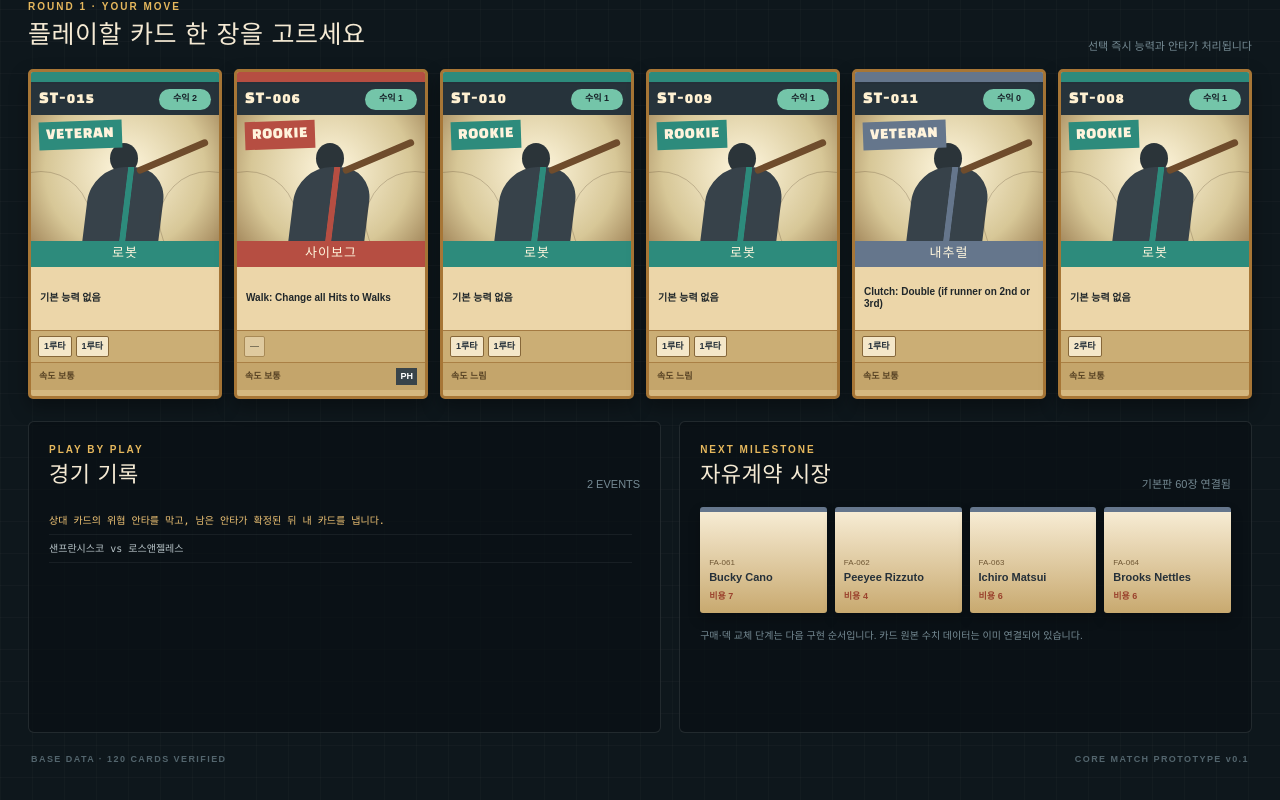
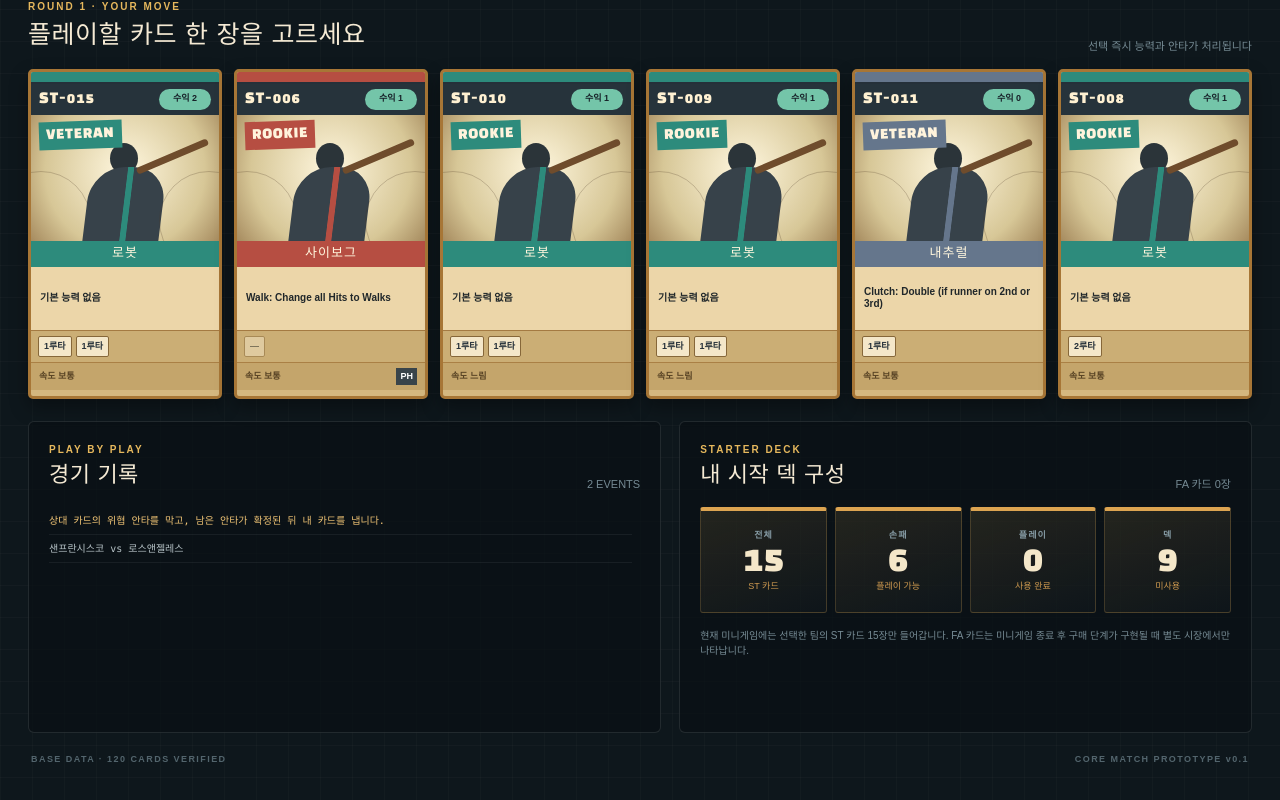
Before and after one commit to Drayage/BH45, a Next.js app: page / in a window 1280 px wide. Shown: the part 823-1623 px from the top of the page. Built offline with nearby package versions, Linux system fonts and the light colour scheme; a web font is replaced by a local one.

Commit message:
Clarify starter deck composition

```diff
--- a/app/game-prototype.tsx
+++ b/app/game-prototype.tsx
@@ -1,6 +1,6 @@
 "use client";
 
-import { useMemo, useState } from "react";
+import { useState } from "react";
 import cardData from "@/data/base-cards.json";
 
 type PlayerType = "natural" | "cyborg" | "robot";
@@ -78,7 +78,14 @@ function shuffle<T>(input: T[]) {
 }
 
 function makeSide(team: string): Side {
-  const deck = shuffle(cards.filter((card) => card.category === "starter" && card.team === team));
+  const deck = shuffle(
+    cards.filter(
+      (card) =>
+        card.category === "starter" &&
+        card.id.startsWith("ST-") &&
+        card.team === team,
+    ),
+  );
   return {
     team,
     deck: deck.slice(6),
@@ -344,7 +351,6 @@ export function GamePrototype() {
   const [selectedTeam, setSelectedTeam] = useState("San Francisco");
   const [game, setGame] = useState<GameState>(() => makeGame("San Francisco"));
   const [showRules, setShowRules] = useState(false);
-  const freeAgents = useMemo(() => cards.filter((card) => card.category === "free_agent").slice(0, 4), []);
 
   function restart(team = selectedTeam) {
     setGame(makeGame(team));
@@ -522,19 +528,18 @@ export function GamePrototype() {
           </div>
         </article>
 
-        <article className="market-preview">
+        <article className="deck-status">
           <div className="section-heading compact">
-            <div><p>NEXT MILESTONE</p><h2>자유계약 시장</h2></div>
-            <span>기본판 60장 연결됨</span>
+            <div><p>STARTER DECK</p><h2>내 시작 덱 구성</h2></div>
+            <span>FA 카드 0장</span>
           </div>
-          <div className="market-cards">
-            {freeAgents.map((card) => (
-              <div key={card.id} className={`market-card type-${card.type}`}>
-                <span>{card.id}</span><b>{card.name}</b><em>비용 {card.cost}</em>
-              </div>
-            ))}
+          <div className="deck-counts">
+            <div><span>전체</span><strong>15</strong><em>ST 카드</em></div>
+            <div><span>손패</span><strong>{game.player.hand.length}</strong><em>플레이 가능</em></div>
+            <div><span>플레이</span><strong>{game.player.played.length}</strong><em>사용 완료</em></div>
+            <div><span>덱</span><strong>{game.player.deck.length}</strong><em>미사용</em></div>
           </div>
-          <p className="coming-note">구매·덱 교체 단계는 다음 구현 순서입니다. 카드 원본 수치 데이터는 이미 연결되어 있습니다.</p>
+          <p className="coming-note">현재 미니게임에는 선택한 팀의 ST 카드 15장만 들어갑니다. FA 카드는 미니게임 종료 후 구매 단계가 구현될 때 별도 시장에서만 나타납니다.</p>
         </article>
       </section>
 
--- a/app/globals.css
+++ b/app/globals.css
@@ -252,14 +252,15 @@ button:focus-visible { outline: 3px solid #f6c969; outline-offset: 3px; }
 .result-panel > span { display: block; margin: 8px 0 18px; color: #98a9b0; font-size: 12px; }
 
 .lower-grid { display: grid; grid-template-columns: 1.05fr .95fr; gap: 18px; }
-.play-log, .market-preview { min-height: 290px; padding: 20px; border: 1px solid rgba(255,255,255,.1); border-radius: 6px; background: rgba(9,17,21,.7); }
+.play-log, .deck-status { min-height: 290px; padding: 20px; border: 1px solid rgba(255,255,255,.1); border-radius: 6px; background: rgba(9,17,21,.7); }
 .log-lines { height: 205px; overflow: auto; padding-right: 8px; }
 .log-lines p { margin: 0; padding: 6px 0; border-bottom: 1px solid rgba(255,255,255,.06); color: #b7c3c7; font-family: ui-monospace, SFMono-Regular, Consolas, monospace; font-size: 10px; }
 .log-lines p:first-child { color: #f0c475; }
-.market-cards { display: grid; grid-template-columns: repeat(4, 1fr); gap: 8px; }
-.market-card { --type: #65768c; min-height: 106px; display: flex; flex-direction: column; justify-content: flex-end; padding: 9px; border-top: 5px solid var(--type); border-radius: 3px; color: #253039; background: linear-gradient(#f7ecd4, #c8a96f); box-shadow: 0 6px 12px rgba(0,0,0,.25); }
-.market-card.type-cyborg { --type: #b64e42; }.market-card.type-robot { --type: #2d8b7c; }
-.market-card span { color: #6f5734; font-size: 8px; }.market-card b { overflow: hidden; text-overflow: ellipsis; white-space: nowrap; font-size: 11px; }.market-card em { margin-top: 5px; color: #9b432e; font-size: 9px; font-style: normal; font-weight: 800; }
+.deck-counts { display: grid; grid-template-columns: repeat(4, 1fr); gap: 8px; }
+.deck-counts > div { min-height: 106px; display: grid; place-items: center; align-content: center; gap: 2px; border: 1px solid rgba(228,178,91,.22); border-top: 4px solid #dca451; border-radius: 3px; background: linear-gradient(160deg, rgba(228,178,91,.12), rgba(255,255,255,.02)); }
+.deck-counts span { color: #8499a2; font-size: 9px; font-weight: 700; letter-spacing: .12em; }
+.deck-counts strong { color: #f4e7c9; font-family: var(--font-display), sans-serif; font-size: 34px; font-weight: 400; line-height: 1; }
+.deck-counts em { color: #d09b50; font-size: 9px; font-style: normal; }
 .coming-note { margin: 15px 0 0; color: #768b94; font-size: 10px; line-height: 1.55; }
 
 footer { display: flex; justify-content: space-between; padding: 20px 3px 0; color: #53656d; font-size: 9px; font-weight: 700; letter-spacing: .16em; }
@@ -289,7 +290,7 @@ footer { display: flex; justify-content: space-between; padding: 20px 3px 0; col
   .card-hand .player-card { flex: 0 0 185px; scroll-snap-align: start; }
   .section-heading > span { display: none; }
   .lower-grid { grid-template-columns: 1fr; }
-  .market-cards { grid-template-columns: repeat(2, 1fr); }
+  .deck-counts { grid-template-columns: repeat(2, 1fr); }
 }
 
 @media (prefers-reduced-motion: reduce) {
```
